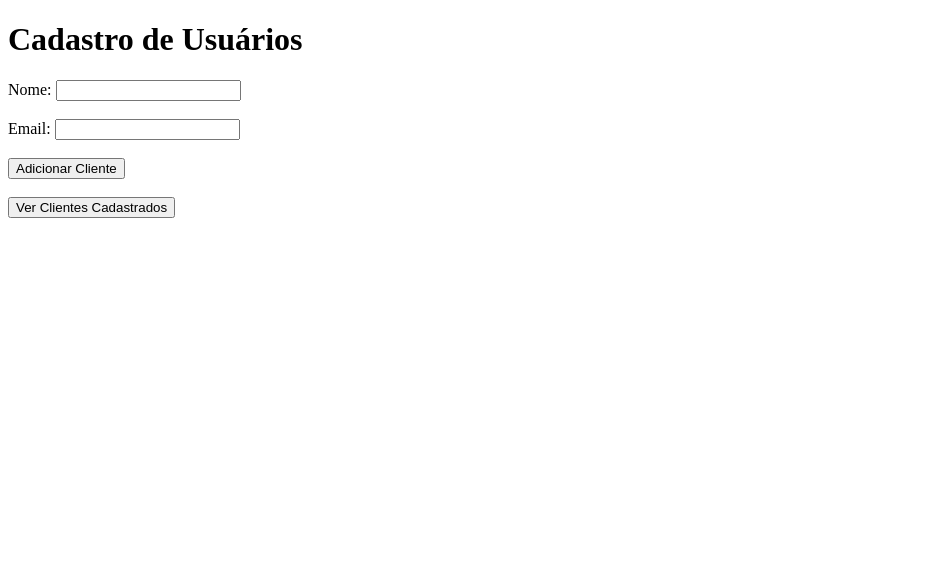
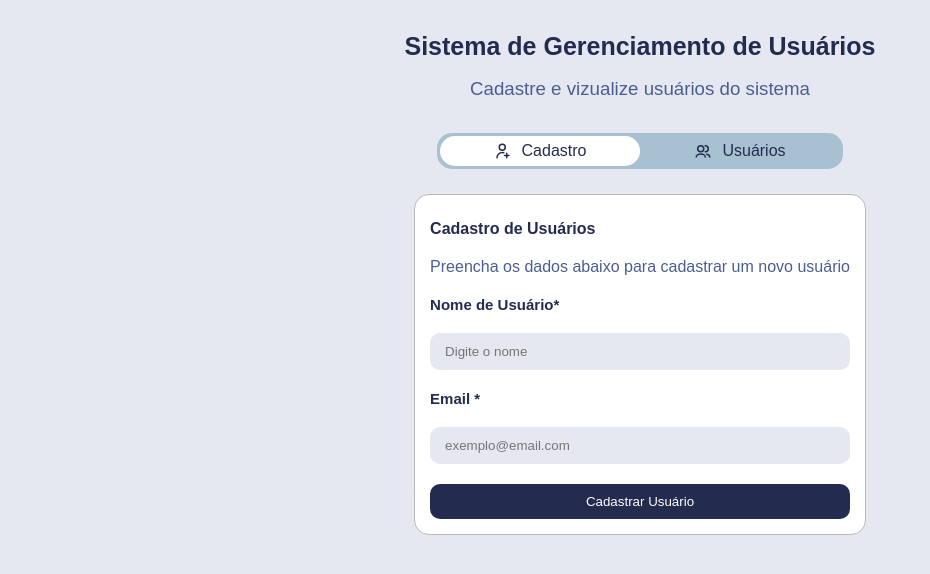
Before and after one commit to SatiroDev/estudo-fullstack, a Flask app: page / in a window 1280 px wide. Shown: the top 574 px of the page, without its empty margins (0-930 px from the left). Run offline with Flask 3, Linux system fonts and the light colour scheme.

Commit message:
adiciona estilização usando css, deixando interface mais amigável

```diff
--- /dev/null
+++ b/static/style.css
@@ -0,0 +1,124 @@
+body {
+    margin: 0;
+    padding: 15px;
+    font-family: Arial, Helvetica, sans-serif;
+    background-color: #e5e8f1;
+}
+header {
+    display: flex;
+    flex-direction: column;
+    align-items: center;
+    justify-content: center;
+    text-align: center;
+}
+
+.tituloSistema {
+    color: #232c4f;
+    font-size: 25px;
+}
+
+.subTituloSistama {
+    color: #4b5e93;
+    font-weight: 100;
+    margin-top: 0;
+}
+
+main {
+    display: flex;
+    justify-content: center;
+    align-items: center;
+    flex-direction: column;
+    padding-top: 15px;
+    row-gap: 25px;
+}
+
+.headerMainTelas {
+    padding: 3px;
+    display: flex;
+    justify-content: center;
+    align-items: center;
+    width: 400px;
+    min-width: 250px;
+    height: 30px;
+    max-height: 40px;
+    background-color: #a7c1d1;
+    border-radius: 15px;
+}
+
+.botaoHeaderCadastro, .botaoVerUsuarios {
+    display: flex;
+    align-items: center;
+    justify-content: center;
+    border: solid;
+    width: 90%;
+    height: 100%;
+    border: none;
+    text-decoration: none;
+    color: #232c4f;
+    border-radius: 15px;
+    column-gap: 10px;
+}
+
+.imgUsers, .imgUserMais{
+    width: 18px;
+}
+
+.telaDeCadatro .botaoHeaderCadastro {
+    background-color: white;
+}
+
+.telaDeCadatro .botaoVerUsuarios {
+    background-color: #a7c1d1;
+}
+
+.telaDeUsuarios .botaoVerUsuarios {
+    background-color: white;
+}
+
+form {
+    background-color: white;
+    border: 1px solid;
+    display: flex;
+    justify-content: center;
+    flex-direction: column;
+    padding: 15px;
+    row-gap: 20px;
+    border-radius: 15px;
+    border-color: rgb(184, 184, 184);
+    min-width: 30%;
+}
+
+.cadastroUsuarios {
+    padding-top: 10px;
+    margin: 0;
+    font-weight: bold;
+    color: #232c4f;;
+}
+
+.descricao {
+    color: #4b5e93;
+    margin: 0;
+
+}
+
+label {
+    font-weight: bold;
+    font-size: 15px;
+    color: #232c4f;
+}
+
+input {
+    padding-left: 15px;
+    border: none;
+    height: 35px;
+    background-color: #e5e8f1;
+    border-radius: 10px;
+}
+
+button {
+    height: 35px;
+    border: none;
+    border-radius: 10px;
+    background-color: #232c4f;
+    color: white;
+}
--- a/templates/index.html
+++ b/templates/index.html
@@ -3,10 +3,37 @@
 <head>
     <meta charset="UTF-8">
     <meta name="viewport" content="width=device-width, initial-scale=1.0">
-    <title>Teste</title>
+    <link rel="stylesheet" href="../static/style.css">
+    <link rel="stylesheet" href="{{ url_for ('static', filename='css/style.css') }}">
+    <title>Gerenciamento de Usuários</title>
 </head>
-<body>
-    <h1>Cadastro de Usuários</h1>
+    <body class="telaDeCadatro">
+        <header>
+            <h1 class="tituloSistema">Sistema de Gerenciamento de Usuários</h1>
+            <h3 class="subTituloSistama">Cadastre e vizualize usuários do sistema</h3>
+        </header>
+
+        <main>
+            <div class="headerMainTelas">
+                <a href="index.html" class="botaoHeaderCadastro">
+                    <img src="../static/img/pinUser.svg" alt="pinUser" class="imgUserMais">
+                    <p>Cadastro</p>
+                </a>
+                <a href="/clientes" class="botaoVerUsuarios">
+                    <img src="../static/img/pinUsers.svg" alt="pinUsers" class="imgUsers">
+                    <p>Usuários</p>
+                </a>
+            </div>
+            <form action="/adicionar_cliente" method="POST">
+                <p class="cadastroUsuarios">Cadastro de Usuários</p>
+                <p class="descricao">Preencha os dados abaixo para cadastrar um novo usuário</p>
+                <label for="nome">Nome de Usuário*</label>
+                <input type="text" id="nome" name="nome" placeholder="Digite o nome" required>
+
+                <label for="email">Email *</label>
+                <input type="email" name="email" id="email" placeholder="exemplo@email.com" required>
+
+                <button type="submit">Cadastrar Usuário</button>
                 {% with messages = get_flashed_messages() %}
                     {% if messages %}
                         {% for message in messages %}
@@ -14,16 +41,7 @@
                         {% endfor %}  <!--Finalizando o for-->
                     {% endif %}  <!--Finalizando o if-->
                 {% endwith %}  <!--Finalizando o with , pq? -> html não entende identação-->
-    <form action="/adicionar_cliente" method="POST">
-        <label for="nome">Nome:</label>
-        <input type="text" id="nome" name="nome" required><br><br>
-
-        <label for="email">Email:</label>
-        <input type="email" name="email" id="email" required><br><br>
-
-        <button type="submit">Adicionar Cliente</button>
             </form>
-    <br>
-    <a href="/clientes"><button type="button">Ver Clientes Cadastrados</button></a>
+        </main>
     </body>
 </html>
```
Also changed, not shown: templates/clientes.html (+24 -4 lines), static/img/pinUser.svg (added), static/img/pinUsers.svg (added). Lines whose indentation alone changed are shown as unchanged.
